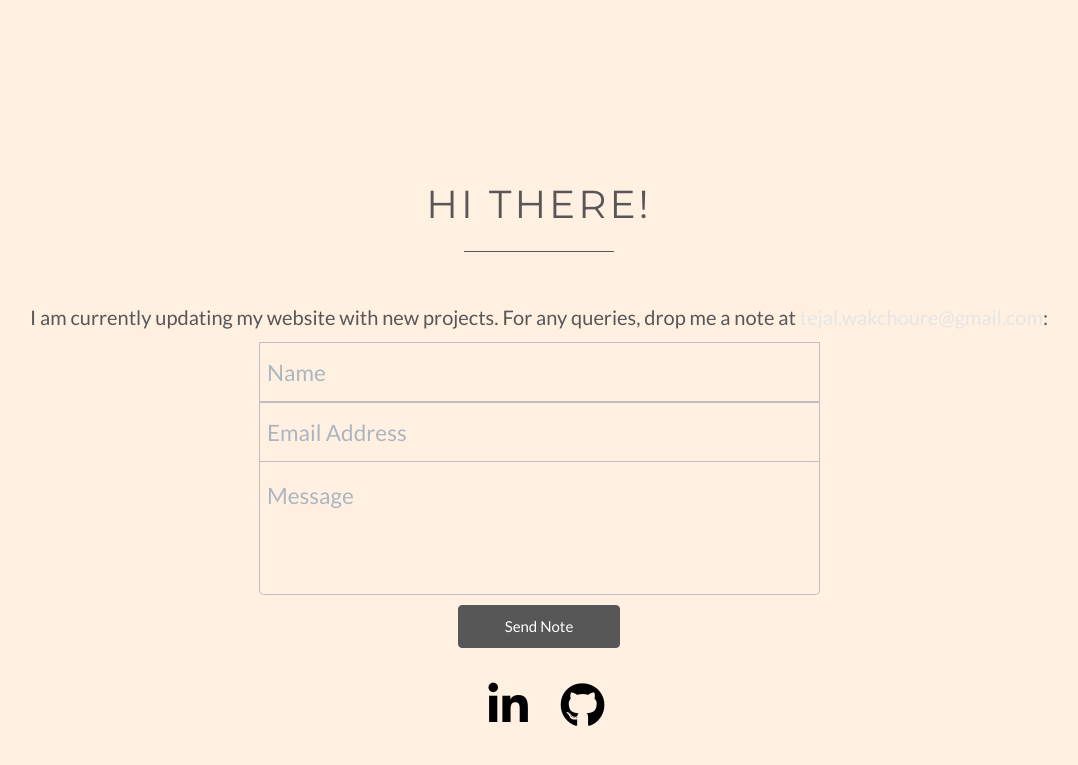
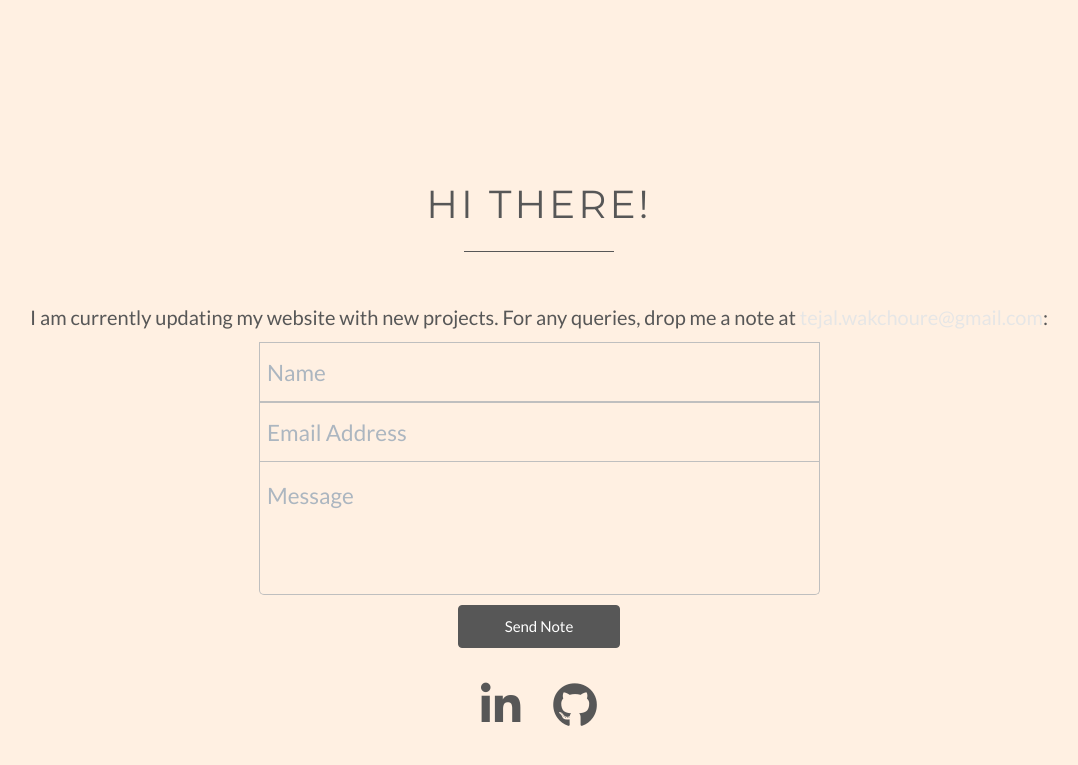
Before and after one commit to tejalwakchoure/tejalwakchoure.github.io, a Jekyll site: the page built from index.html, in a window 1280 px wide. Shown: the top 765 px of the page, without its empty margins (101-1179 px from the left). Built offline with Jekyll 4.4.1, drawn with Linux system fonts in a browser that asks for light colours.

Commit message:
Under Construction Page

```diff
--- a/_includes/css/main.css
+++ b/_includes/css/main.css
@@ -37,7 +37,7 @@ a:focus,
 a:active,
 a.active {
 	outline: 0;
-	color: #e6e6e6 !important;
+	color: #e6e6e6; /*!important;*/
 }
 
 h1,
--- a/_includes/under_construction.html
+++ b/_includes/under_construction.html
@@ -51,10 +51,10 @@
 
 		<div class="row" style="padding: 10px;">
 			<div class="col-lg-12 text-center">
-				<a style="padding-left:15px; padding-right:15px; color: #000000 !important;" href="//linkedin.com/in/tejalw" target="_blank">
+				<a style="padding-right:15px; color: #{{ site.color.construction }} !important;" href="//linkedin.com/in/tejalw" target="_blank">
 					<i class="fab fa-linkedin-in fa-3x" aria-hidden="true"></i></a>
 					<a style="padding-left:15px;" href="//github.com/tejalwakchoure" target="_blank">
-						<i class="fa fa-github fa-3x" style="color: #000000 !important; background:transparent;" aria-hidden="true"></i></a>
+						<i class="fa fa-github fa-3x" style="color: #{{ site.color.construction }} !important; background:transparent;" aria-hidden="true"></i></a>
 					</div>
 				</div>
 			</div>
```
